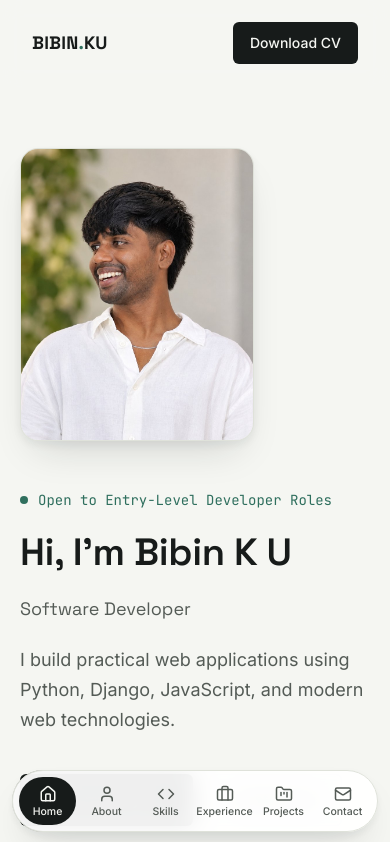
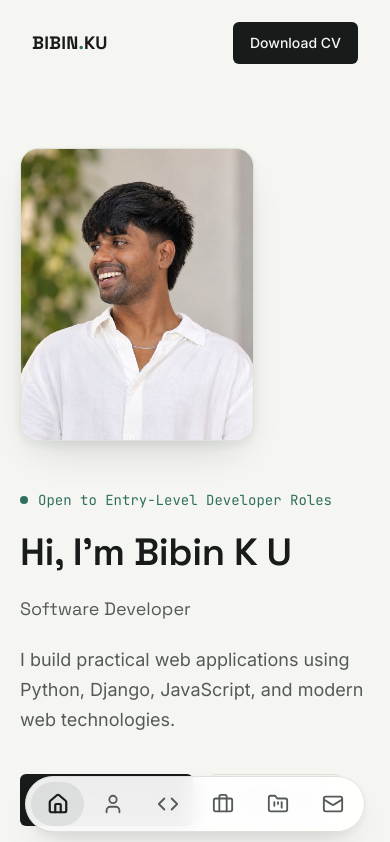
Before and after one commit to Bibinku/Portfolio2, a React (Vite) app: page / in a window 390 px wide. Shown: the top 842 px of the page. Built offline with nearby package versions, Linux system fonts and the light colour scheme.

Commit message:
first commit

```diff
--- a/src/components/MobileBottomNav.jsx
+++ b/src/components/MobileBottomNav.jsx
@@ -3,18 +3,17 @@ import { Home, User, Code, Briefcase, FolderKanban, Mail } from 'lucide-react'
 import { navLinks } from '../data/portfolioData'
 
 const MOBILE_QUERY = '(max-width: 768px)'
-const SCROLL_IDLE_MS = 200 // show again after scrolling has stopped this long
+const SCROLL_IDLE_MS = 200
 
 const iconByHref = {
   '#home': Home,
   '#about': User,
-   '#skills': Code,
+  '#skills': Code,
   '#experience': Briefcase,
   '#projects': FolderKanban,
   '#contact': Mail,
 }
 
-/** Hide while the page is scrolling, show again once it has been idle for SCROLL_IDLE_MS. */
 function useHideWhileScrolling(navRef) {
   const [hidden, setHidden] = useState(false)
   const hiddenRef = useRef(false)
@@ -26,13 +25,12 @@ function useHideWhileScrolling(navRef) {
     const update = (value) => {
       if (hiddenRef.current !== value) {
         hiddenRef.current = value
-        setHidden(value) // only re-render when the value actually flips
+        setHidden(value)
       }
     }
 
     const onScroll = () => {
       if (!mq.matches) return
-      // Keyboard users focused inside the nav must not lose it mid-scroll.
       const nav = navRef.current
       if (nav && nav.contains(document.activeElement) && document.activeElement.matches(':focus-visible')) return
 
@@ -66,7 +64,6 @@ function useHideWhileScrolling(navRef) {
   return [hidden, show]
 }
 
-/** Tracks which section sits around the middle of the viewport. */
 function useActiveSection(ids) {
   const [active, setActive] = useState(ids[0])
 
@@ -75,7 +72,6 @@ function useActiveSection(ids) {
     const elements = ids.map((id) => document.getElementById(id)).filter(Boolean)
     if (!elements.length) return undefined
 
-    // Thin band just above the viewport middle: the section crossing it is "current".
     const observer = new IntersectionObserver(
       (entries) => {
         entries.forEach((entry) => {
@@ -104,7 +100,6 @@ export default function MobileBottomNav() {
       ref={navRef}
       className={`bottom-nav ${hidden ? 'is-hidden' : ''}`}
       aria-label="Section navigation"
-      // Tabbing into the bar with a keyboard always reveals it.
       onFocus={(event) => {
         if (event.target.matches(':focus-visible')) show()
       }}
@@ -119,10 +114,11 @@ export default function MobileBottomNav() {
               <a
                 href={link.href}
                 className={`bottom-nav-link ${isActive ? 'is-active' : ''}`}
+                aria-label={link.label}
+                title={link.label}
                 aria-current={isActive ? 'location' : undefined}
               >
-                {Icon && <Icon size={18} aria-hidden="true" />}
-                <span>{link.label}</span>
+                {Icon && <Icon size={22} aria-hidden="true" />}
               </a>
             </li>
           )
--- a/src/index.css
+++ b/src/index.css
@@ -1186,10 +1186,10 @@ footer.site-footer {
     left: max(12px, env(safe-area-inset-left, 0px));
     right: max(12px, env(safe-area-inset-right, 0px));
     bottom: calc(12px + env(safe-area-inset-bottom, 0px));
-    max-width: 480px;
+    max-width: 340px;
     margin: 0 auto;
     z-index: 110;
-    padding: 6px;
+    padding: 5px;
     background: rgba(255, 255, 255, 0.92);
     -webkit-backdrop-filter: blur(12px);
     backdrop-filter: blur(12px);
@@ -1222,25 +1222,23 @@ footer.site-footer {
 
   .bottom-nav-link {
     display: flex;
-    flex-direction: column;
     align-items: center;
     justify-content: center;
-    gap: 3px;
     min-width: 44px;
-    min-height: 48px; /* tap target >= 44px */
-    padding: 6px 2px;
+    min-height: 44px;
     border-radius: 999px;
-    font-size: 10.5px;
-    font-weight: 500;
-    line-height: 1.1;
     color: var(--ink-soft);
     -webkit-tap-highlight-color: transparent;
     transition: background-color 0.2s ease, color 0.2s ease;
   }
 
   .bottom-nav-link.is-active {
-    background: var(--ink);
-    color: var(--bg);
+    background: rgba(23, 27, 26, 0.08);
+    color: var(--ink);
+  }
+
+  .bottom-nav-link.is-active svg {
+    stroke-width: 2.4;
   }
 
   .bottom-nav-link:focus-visible {
@@ -1250,6 +1248,6 @@ footer.site-footer {
 
   /* Keep the last content clear of the floating bar. */
   footer.site-footer {
-    padding-bottom: calc(40px + 96px + env(safe-area-inset-bottom, 0px));
+    padding-bottom: calc(40px + 84px + env(safe-area-inset-bottom, 0px));
   }
 }
```
